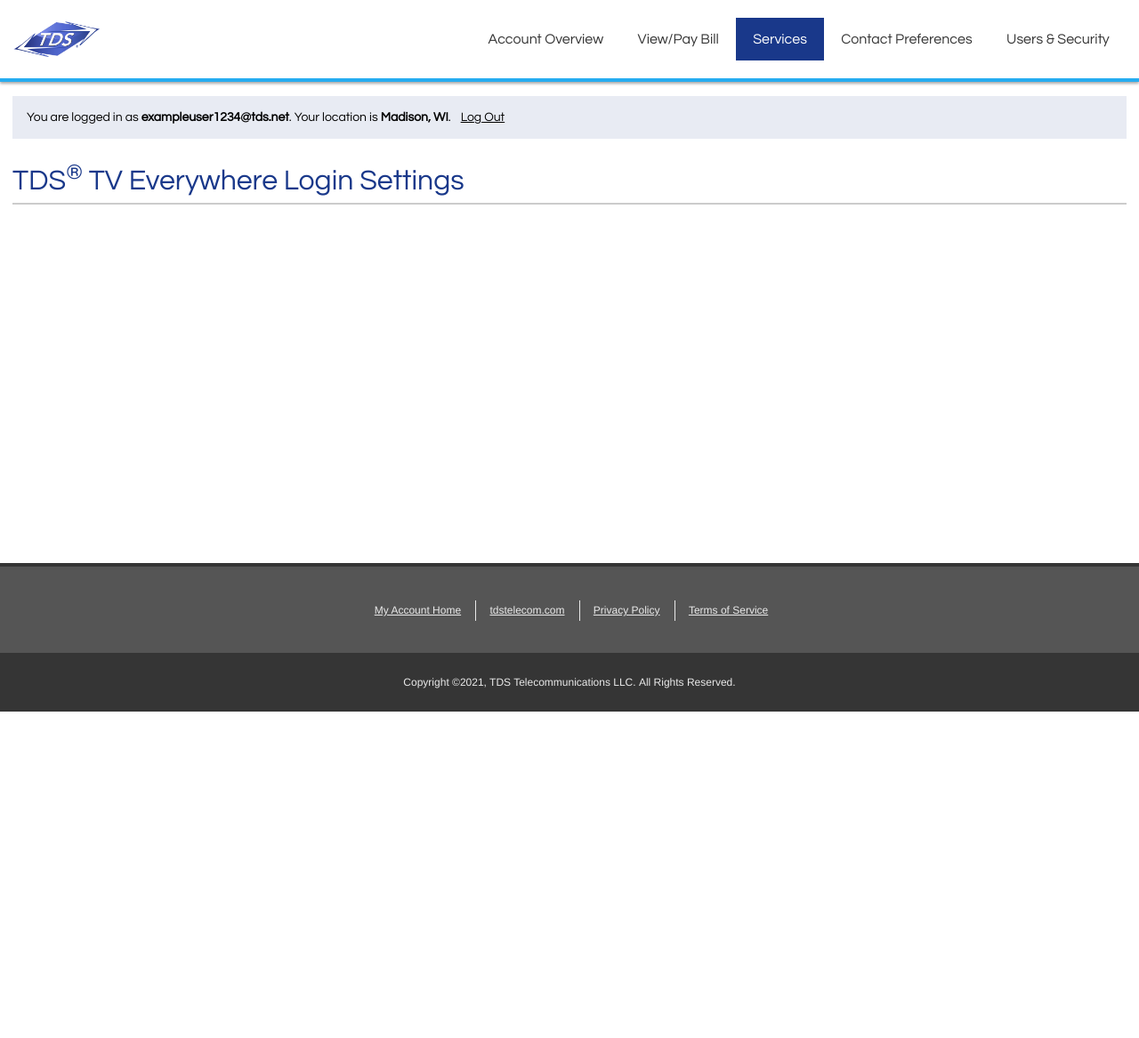
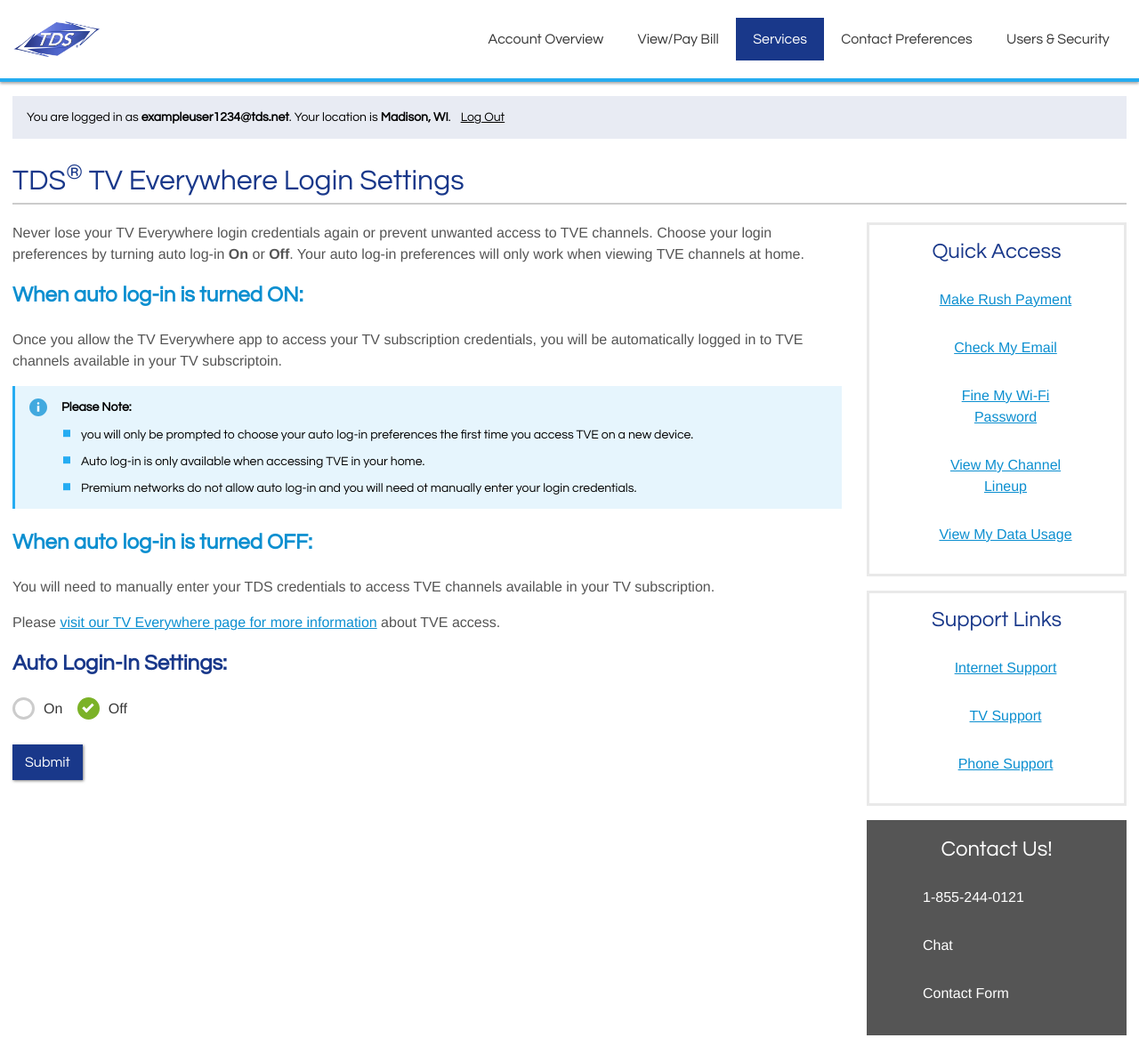
Before and after one commit to este-tea/cssportal, a plain HTML site: page html/tve-login-settings.html in a window 1280 px wide. Shown: the top 1167 px of the page at 89% size. Before the commit the page ends 800 px from the top, so only its background shows below. Drawn offline with Linux system fonts and the light colour scheme; a small style sheet from the web is missing; a web font is replaced by a local one.

Commit message:
all content added
filler links were used

```diff
--- a/html/tve-login-settings.html
+++ b/html/tve-login-settings.html
@@ -5,7 +5,7 @@
     <meta charset="utf-8">
     <meta name="viewport" content="width=device-width, initial-scale=1, shrink-to-fit=no">
     <link rel="stylesheet" href="../static/css/portal_style.css">
-    <title>CSS Portal</title>
+    <title>TDS TVE Login</title>
   </head>
   <body>
     <div class="skip-nav">
@@ -55,6 +55,96 @@
         <div class="page-layout-plugin">
           <div class="row">
 
+            <div class="col-lg-9 col-md-12">
+              <p>Never lose your TV Everywhere login credentials again or prevent unwanted access to TVE channels. Choose your login preferences by turning auto log-in <b>On</b> or <b>Off</b>. Your auto log-in preferences will only work when viewing TVE channels at home.</p>
+
+              <h2 class="text-secondary">When auto log-in is turned ON:</h2>
+              <p>Once you allow the TV Everywhere app to access your TV subscription credentials, you will be automatically logged in to TVE channels available in your TV subscriptoin.</p>
+
+              <div class="alert alert-info">
+                <p><strong>Please Note:</strong></p>
+
+                <ul>
+                  <li>you will only be prompted to choose your auto log-in preferences the first time you access TVE on a new device.</li>
+                  <li>Auto log-in is only available when accessing TVE in your home.</li>
+                  <li>Premium networks do not allow auto log-in and you will need ot manually enter your login credentials.</li>
+                </ul>
+              </div>
+
+              <h2 class="text-secondary">When auto log-in is turned OFF:</h2>
+              <p>You will need to manually enter your TDS credentials to access TVE channels available in your TV subscription.</p>
+              <p>Please <a href="#">visit our TV Everywhere page for more information</a> about TVE access.</p>
+
+              <h2>Auto Login-In Settings:</h2>
+              <div class="form-check-inline radio">
+                <label class="form-check-label">
+                  <input type="radio" class="form-check-input tds-radio-btn" name="option">
+                  <span class="tds-radio-btn"></span>
+                  <span class="label-text">On</span>
+                </label>
+              </div>
+
+              <div class="form-check-inline radio">
+                <label class="form-check-label">
+                  <input type="radio" class="form-check-input tds-radio-btn" name="option" checked>
+                  <span class="tds-radio-btn"></span>
+                  <span class="label-text">Off</span>
+                </label>
+              </div>
+
+              <button class="btn btn-primary mt-2 d-flex" type="button">Submit</button>
+            </div>
+
+            <!-- aside -->
+            <div class="col-lg-3 col-md-12 mt-lg-0 mt-4">
+              <div class="resource-cards card-deck">
+
+                <div class="card col-md">
+                  <div class="card-header d-flex h-100"><h2>Quick Access</h2></div>
+
+                  <div class="card-body text-center pt-0">
+                    <ul class="list-group list-unstyled">
+                      <li class="list-group-item custom-list-group-item"><a href="#">Make Rush Payment</a></li>
+                      <li class="list-group-item custom-list-group-item"><a href="#">Check My Email</a></li>
+                      <li class="list-group-item custom-list-group-item"><a href="#">Fine My Wi-Fi Password</a></li>
+                      <li class="list-group-item custom-list-group-item"><a href="#">View My Channel Lineup</a></li>
+                      <li class="list-group-item custom-list-group-item"><a href="data-usage.html">View My Data Usage</a></li>
+                    </ul>
+                  </div>
+                </div>
+
+                <div class="w-100 mt-3"></div>
+
+                <div class="card">
+                  <div class="card-header d-flex h-100"><h2>Support Links</h2></div>
+
+                  <div class="card-body text-center pt-0">
+                    <ul class="list-group list-unstyled">
+                      <li class="list-group-item custom-list-group-item"><a href="#">Internet Support</a></li>
+                      <li class="list-group-item custom-list-group-item"><a href="#">TV Support</a></li>
+                      <li class="list-group-item custom-list-group-item"><a href="#">Phone Support</a></li>
+                    </ul>
+                  </div>
+                </div>
+
+                <div class="w-100 mb-3"></div>
+
+                <div class="card bg-dk-gray">
+                  <div class="card-header d-flex h-100"><h2>Contact Us!</h2></div>
+
+                  <div class="card-body pt-0">
+                    <ul class="list-group list-unstyled">
+                      <li class="list-group-item bg-dk-gray custom-list-group-item"><a href="#" class="card-contact-us-links">1-855-244-0121</a></li>
+                      <li class="list-group-item bg-dk-gray custom-list-group-item"><a href="https://tdstelecom.com/contactus/residential/chat/chat-splitter.html" class="card-contact-us-links">Chat</a></li>
+                      <li class="list-group-item bg-dk-gray custom-list-group-item"><a href="https://tdstelecom.com/contactus.html" class="card-contact-us-links">Contact Form</a></li>
+                    </ul>
+                  </div>
+
+                </div>
+
+              </div>
+            </div>
+            <!-- END aside -->
           </div>
 
         </div>
```
Also changed, not shown: html/tv-plus-devices.html (+7 -7 lines), static/css/portal_style.css.
